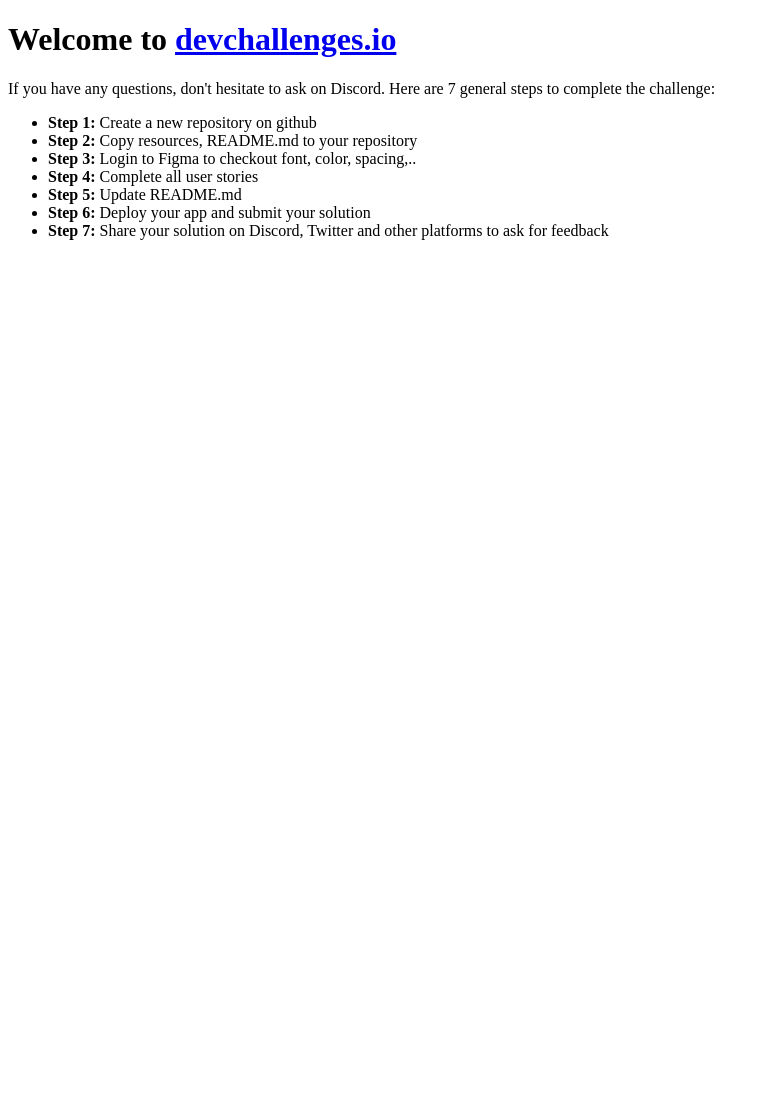
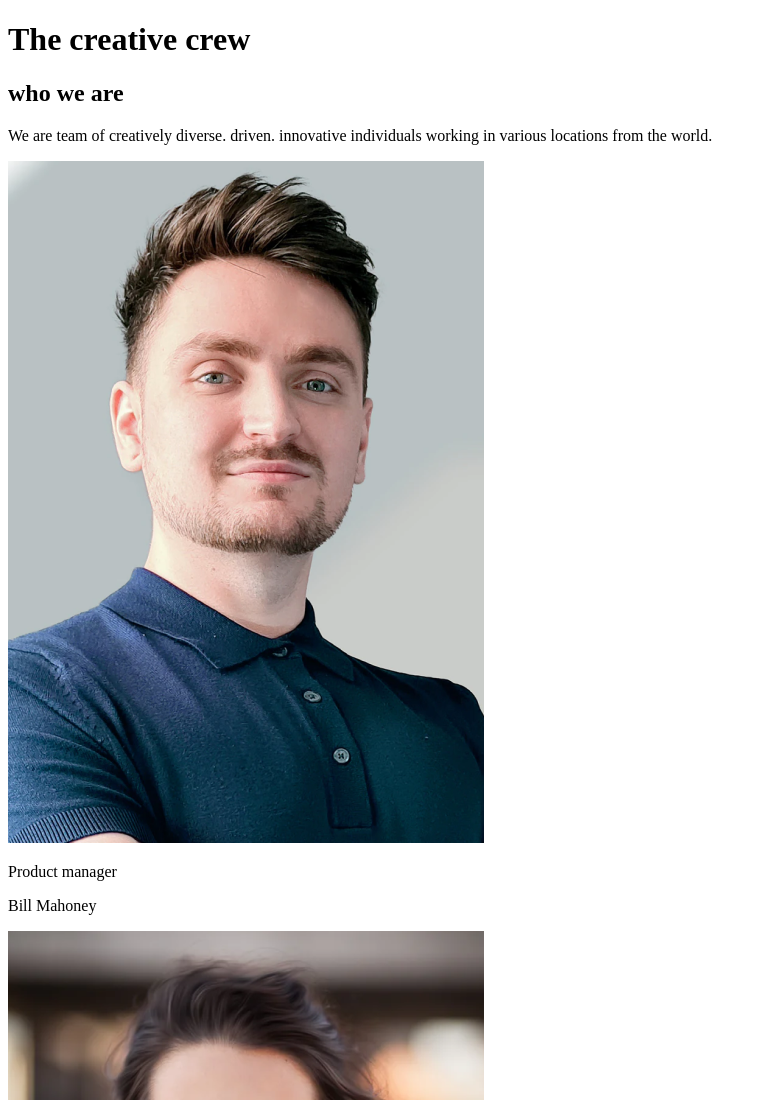
Before and after one commit to Yeshua7dm/team-page, a plain HTML site: page index.html in a window 1280 px wide. Shown: the top 1100 px of the page, without its empty margins (0-769 px from the left). Before the commit the page ends 800 px from the top, so only its background shows below. Drawn offline with Linux system fonts and the light colour scheme.

Commit message:
created the bare html for the page

```diff
--- a/index.html
+++ b/index.html
@@ -1,58 +1,94 @@
 <!DOCTYPE html>
 <html lang="en">
-  <head>
-    <meta charset="utf-8" />
-    <meta
-      name="viewport"
-      content="width=device-width, initial-scale=1,
-  maximum-scale=5"
-    />
 
-    <link rel="icon" href="devchallenges.png" />
+<head>
+  <meta charset="utf-8" />
+  <meta name="viewport" content="width=device-width, initial-scale=1,
+  maximum-scale=5" />
+  <link rel="icon" href="devchallenges.png" />
+  <link rel="shortcut icon" type="image/x-icon" href="https://devchallenges.io/" />
+  <link href="https://fonts.googleapis.com/css2?family=Poppins:wght@400;500&display=swap" rel="stylesheet" />
+  <title>Team Page | DevChallenges</title>
+  <link rel="stylesheet" href="styles.css">
+</head>
 
-    <link
-      rel="shortcut icon"
-      type="image/x-icon"
-      href="https://devchallenges.io/"
-    />
+<body>
+  <div class="container">
+    <header>
+      <h1>The creative crew</h1>
+    </header>
+    <main>
+      <article class="description">
+        <h2>who we are</h2>
+        <p>We are team of creatively diverse.  driven.  innovative individuals working in various locations from the world.</p>
+      </article>
 
-    <link
-      href="https://fonts.googleapis.com/css2?family=Poppins:wght@400;500&display=swap"
-      rel="stylesheet"
-    />
-
-    <title>Devchallenges</title>
-  </head>
-  <body>
-    <div class="welcome">
-      <div class="welcome-text">
-        <h1>
-          Welcome to
-          <a href="https://devchallenges.io/" target="_blank"
-            >devchallenges.io</a
-          >
-        </h1>
-
-        <p>
-          If you have any questions, don't hesitate to ask on Discord. Here are
-          7 general steps to complete the challenge:
-        </p>
+      <div class="team">
+        <!-- team members -->
+        <div class="team-member">
+          <article>
+            <img src="./photo1.png" alt="photo1" class="member-picture">
+            <p class="member-role">Product manager</p>
+          </article>
+          <footer class="member-name">
+            <p>Bill Mahoney</p>
+          </footer>
+        </div>
+        <!-- team members -->
+        <div class="team-member">
+          <article>
+            <img src="./photo2.png" alt="photo2" class="member-picture">
+            <p class="member-role">Product manager</p>
+          </article>
+          <footer class="member-name">
+            <p>Bill Mahoney</p>
+          </footer>
+        </div>
+        <!-- team members -->
+        <div class="team-member">
+          <article>
+            <img src="./photo3.png" alt="photo3" class="member-picture">
+            <p class="member-role">Product manager</p>
+          </article>
+          <footer class="member-name">
+            <p>Bill Mahoney</p>
+          </footer>
+        </div>
+        <!-- team members -->
+        <div class="team-member">
+          <article>
+            <img src="./photo4.png" alt="photo4" class="member-picture">
+            <p class="member-role">Product manager</p>
+          </article>
+          <footer class="member-name">
+            <p>Bill Mahoney</p>
+          </footer>
+        </div>
+        <!-- team members -->
+        <div class="team-member">
+          <article>
+            <img src="./photo5.png" alt="photo5" class="member-picture">
+            <p class="member-role">Product manager</p>
+          </article>
+          <footer class="member-name">
+            <p>Bill Mahoney</p>
+          </footer>
+        </div>
+        <!-- team members -->
+        <div class="team-member">
+          <article>
+            <img src="./photo6.png" alt="photo6" class="member-picture">
+            <p class="member-role">Product manager</p>
+          </article>
+          <footer class="member-name">
+            <p>Bill Mahoney</p>
+          </footer>
+        </div>
       </div>
-
-      <ul>
-        <li><b>Step 1:</b> Create a new repository on github</li>
-        <li><b>Step 2:</b> Copy resources, README.md to your repository</li>
-        <li>
-          <b>Step 3:</b> Login to Figma to checkout font, color, spacing,..
-        </li>
-        <li><b>Step 4:</b> Complete all user stories</li>
-        <li><b>Step 5:</b> Update README.md</li>
-        <li><b>Step 6:</b> Deploy your app and submit your solution</li>
-        <li>
-          <b>Step 7:</b> Share your solution on Discord, Twitter and other
-          platforms to ask for feedback
-        </li>
-      </ul>
-    </div>
-  </body>
+    </main>
+    <footer>
+      <p>created by <span class="username">yeshua7dm</span> - devChallenges.io</p>
+    </footer>
+  </div>
+</body>
 </html>
```
